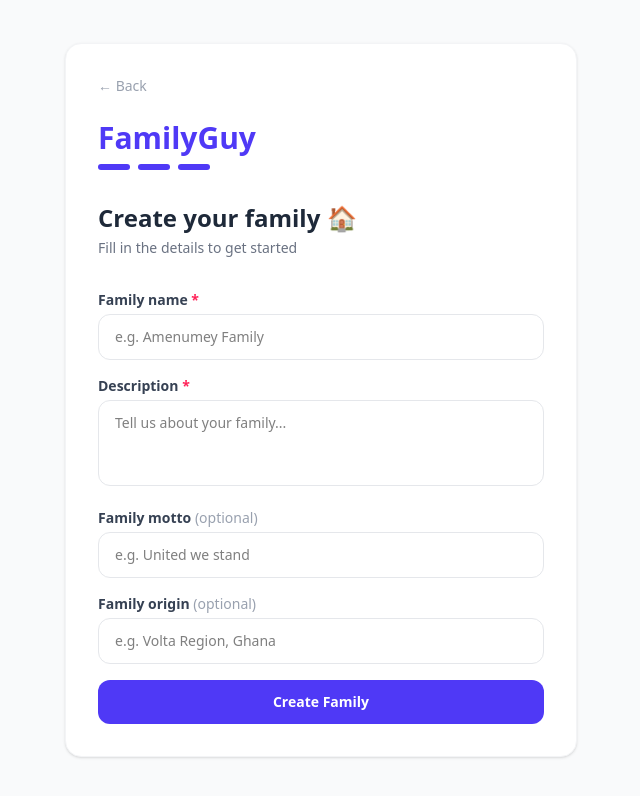
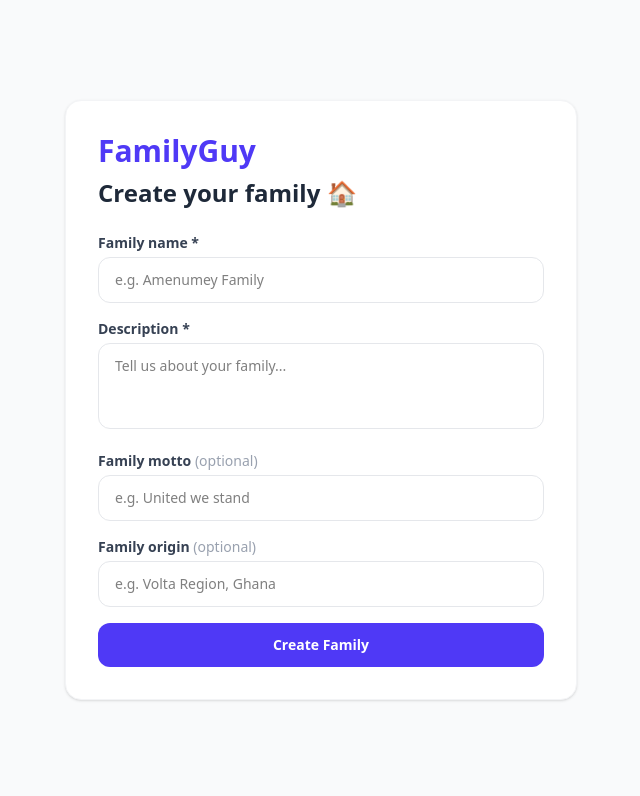
Before and after one commit to KelvinXoese/familygui-ui, a Next.js app in the folder familyguy/: page /onboarding/create-family in a window 1280 px wide. Shown: the top 796 px of the page, without its empty margins (319-959 px from the left). Built offline with nearby package versions, Linux system fonts and the light colour scheme.

Commit message:
familyguy updated

```diff
--- a/familyguy/package.json
+++ b/familyguy/package.json
@@ -10,8 +10,6 @@
   },
   "dependencies": {
     "@prisma/client": "^5.22.0",
-    "@types/bcryptjs": "^2.4.6",
-    "@types/jsonwebtoken": "^9.0.10",
     "@types/nodemailer": "^8.0.0",
     "@types/pg": "^8.20.0",
     "@types/uuid": "^10.0.0",
@@ -28,6 +26,8 @@
   },
   "devDependencies": {
     "@tailwindcss/postcss": "^4",
+    "@types/bcryptjs": "^2.4.6",
+    "@types/jsonwebtoken": "^9.0.10",
     "@types/node": "^20",
     "@types/react": "^19",
     "@types/react-dom": "^19",
--- a/familyguy/src/app/(auth)/onboarding/create-family/page.tsx
+++ b/familyguy/src/app/(auth)/onboarding/create-family/page.tsx
@@ -6,37 +6,27 @@ export default function CreateFamilyPage() {
   const router = useRouter();
   const [loading, setLoading] = useState(false);
   const [error, setError] = useState("");
-  const [form, setForm] = useState({
-    name: "", description: "", motto: "", origin: "",
-  });
-
-  const handleChange = (e: React.ChangeEvent<HTMLInputElement | HTMLTextAreaElement>) => {
-    setForm({ ...form, [e.target.name]: e.target.value });
-    setError("");
-  };
+  const [form, setForm] = useState({ name: "", description: "", motto: "", origin: "" });
 
   const handleSubmit = async (e: React.FormEvent) => {
     e.preventDefault();
     setError("");
     setLoading(true);
-
+    console.log("Submitting...", form);
     try {
       const res = await fetch("/api/families/create", {
         method: "POST",
         headers: { "Content-Type": "application/json" },
         body: JSON.stringify(form),
       });
-
+      console.log("Response status:", res.status);
       const data = await res.json();
-
-      if (!res.ok) {
-        setError(data.error || "Something went wrong");
-        return;
-      }
-
+      console.log("Response data:", data);
+      if (!res.ok) { setError(data.error || "Something went wrong"); return; }
       localStorage.setItem("active_family_id", data.data.family.id);
-      router.push("/complete-profile");
-    } catch {
+      router.push("/dashboard");
+    } catch (err) {
+      console.error("Catch error:", err);
       setError("Something went wrong. Please try again.");
     } finally {
       setLoading(false);
@@ -46,96 +36,27 @@ export default function CreateFamilyPage() {
   return (
     <div className="min-h-screen bg-gray-50 flex items-center justify-center px-4">
       <div className="bg-white w-full max-w-lg rounded-2xl shadow-sm border border-gray-100 p-8">
-
-        <div className="flex items-center gap-3 mb-6">
-          <a href="/onboarding" className="text-gray-400 hover:text-gray-600 transition text-sm">← Back</a>
-        </div>
-
-        <div className="mb-2">
-          <h1 className="text-3xl font-black text-indigo-600">FamilyGuy</h1>
-        </div>
-
-        <div className="flex items-center gap-2 mb-8">
-          <div className="w-8 h-1.5 rounded-full bg-indigo-600" />
-          <div className="w-8 h-1.5 rounded-full bg-indigo-600" />
-          <div className="w-8 h-1.5 rounded-full bg-indigo-600" />
-        </div>
-
-        <div className="mb-8">
-          <h2 className="text-2xl font-bold text-gray-800">Create your family 🏠</h2>
-          <p className="text-gray-500 text-sm mt-1">Fill in the details to get started</p>
-        </div>
-
-        {error && (
-          <div className="bg-rose-50 border border-rose-200 text-rose-600 text-sm px-4 py-3 rounded-xl mb-4">
-            {error}
-          </div>
-        )}
-
+        <h1 className="text-3xl font-black text-indigo-600 mb-2">FamilyGuy</h1>
+        <h2 className="text-2xl font-bold text-gray-800 mb-6">Create your family 🏠</h2>
+        {error && <div className="bg-rose-50 border border-rose-200 text-rose-600 text-sm px-4 py-3 rounded-xl mb-4">{error}</div>}
         <form onSubmit={handleSubmit} className="space-y-4">
           <div>
-            <label className="block text-sm font-semibold text-gray-700 mb-1">
-              Family name <span className="text-rose-500">*</span>
-            </label>
-            <input
-              name="name"
-              type="text"
-              placeholder="e.g. Amenumey Family"
-              value={form.name}
-              onChange={handleChange}
-              required
-              className="w-full px-4 py-3 rounded-xl border border-gray-200 text-sm outline-none focus:border-indigo-500 focus:ring-2 focus:ring-indigo-100 transition"
-            />
+            <label className="block text-sm font-semibold text-gray-700 mb-1">Family name *</label>
+            <input value={form.name} onChange={(e) => setForm({...form, name: e.target.value})} placeholder="e.g. Amenumey Family" required className="w-full px-4 py-3 rounded-xl border border-gray-200 text-sm outline-none focus:border-indigo-500 transition" />
           </div>
-
           <div>
-            <label className="block text-sm font-semibold text-gray-700 mb-1">
-              Description <span className="text-rose-500">*</span>
-            </label>
-            <textarea
-              name="description"
-              placeholder="Tell us about your family..."
-              rows={3}
-              value={form.description}
-              onChange={handleChange}
-              required
-              className="w-full px-4 py-3 rounded-xl border border-gray-200 text-sm outline-none focus:border-indigo-500 focus:ring-2 focus:ring-indigo-100 transition resize-none"
-            />
+            <label className="block text-sm font-semibold text-gray-700 mb-1">Description *</label>
+            <textarea value={form.description} onChange={(e) => setForm({...form, description: e.target.value})} rows={3} placeholder="Tell us about your family..." required className="w-full px-4 py-3 rounded-xl border border-gray-200 text-sm outline-none focus:border-indigo-500 transition resize-none" />
           </div>
-
           <div>
-            <label className="block text-sm font-semibold text-gray-700 mb-1">
-              Family motto <span className="text-gray-400 font-normal">(optional)</span>
-            </label>
-            <input
-              name="motto"
-              type="text"
-              placeholder="e.g. United we stand"
-              value={form.motto}
-              onChange={handleChange}
-              className="w-full px-4 py-3 rounded-xl border border-gray-200 text-sm outline-none focus:border-indigo-500 focus:ring-2 focus:ring-indigo-100 transition"
-            />
+            <label className="block text-sm font-semibold text-gray-700 mb-1">Family motto <span className="text-gray-400 font-normal">(optional)</span></label>
+            <input value={form.motto} onChange={(e) => setForm({...form, motto: e.target.value})} placeholder="e.g. United we stand" className="w-full px-4 py-3 rounded-xl border border-gray-200 text-sm outline-none focus:border-indigo-500 transition" />
           </div>
-
           <div>
-            <label className="block text-sm font-semibold text-gray-700 mb-1">
-              Family origin <span className="text-gray-400 font-normal">(optional)</span>
-            </label>
-            <input
-              name="origin"
-              type="text"
-              placeholder="e.g. Volta Region, Ghana"
-              value={form.origin}
-              onChange={handleChange}
-              className="w-full px-4 py-3 rounded-xl border border-gray-200 text-sm outline-none focus:border-indigo-500 focus:ring-2 focus:ring-indigo-100 transition"
-            />
+            <label className="block text-sm font-semibold text-gray-700 mb-1">Family origin <span className="text-gray-400 font-normal">(optional)</span></label>
+            <input value={form.origin} onChange={(e) => setForm({...form, origin: e.target.value})} placeholder="e.g. Volta Region, Ghana" className="w-full px-4 py-3 rounded-xl border border-gray-200 text-sm outline-none focus:border-indigo-500 transition" />
           </div>
-
-          <button
-            type="submit"
-            disabled={loading}
-            className="w-full py-3 bg-indigo-600 hover:bg-indigo-700 disabled:opacity-60 text-white font-bold rounded-xl transition text-sm"
-          >
+          <button type="submit" disabled={loading} className="w-full py-3 bg-indigo-600 hover:bg-indigo-700 disabled:opacity-60 text-white font-bold rounded-xl transition text-sm">
             {loading ? "Creating family..." : "Create Family"}
           </button>
         </form>
--- a/familyguy/src/app/api/auth/register/route.ts
+++ b/familyguy/src/app/api/auth/register/route.ts
@@ -8,11 +8,13 @@ export async function POST(request: Request) {
   try {
     const body = await request.json();
 
+
     // Validate input
     const validation = registerSchema.safeParse(body);
     if (!validation.success) {
-      return errorResponse(validation.error.errors[0].message, 400);
-    }
+  const msg = validation.error?.errors?.[0]?.message ?? "Invalid input";
+  return errorResponse(msg, 400);
+}
 
     const { firstName, lastName, email, phone, password } = validation.data;
 
--- a/familyguy/src/app/api/families/create/route.ts
+++ b/familyguy/src/app/api/families/create/route.ts
@@ -54,7 +54,10 @@ export async function POST(request: Request) {
 
     return successResponse({ family }, 201);
   } catch (error) {
-    console.error("Create family error:", error);
-    return errorResponse("Something went wrong", 500);
+  console.error("Create family error:", JSON.stringify(error, null, 2));
+  if (error instanceof Error) {
+    console.error("Message:", error.message);
   }
+  return errorResponse("Something went wrong", 500);
 }
+}
--- a/familyguy/src/lib/auth.ts
+++ b/familyguy/src/lib/auth.ts
@@ -34,8 +34,8 @@ export function generateOTP(): string {
   return Math.floor(100000 + Math.random() * 900000).toString();
 }
 
-export function generateInviteCode(familyName: string): string {
-  const prefix = familyName.slice(0, 3).toUpperCase();
-  const random = Math.floor(10000 + Math.random() * 90000);
-  return `${prefix}-${random}`;
+export function generateInviteCode(name: string): string {
+  const prefix = name.slice(0, 3).toUpperCase().replace(/[^A-Z]/g, "X");
+  const suffix = Math.random().toString(36).substring(2, 7).toUpperCase();
+  return `${prefix}-${suffix}`;
 }
--- a/familyguy/src/lib/validators.ts
+++ b/familyguy/src/lib/validators.ts
@@ -5,11 +5,7 @@ export const registerSchema = z.object({
   lastName: z.string().min(2, "Last name must be at least 2 characters"),
   email: z.string().email("Invalid email address"),
   phone: z.string().min(10, "Invalid phone number").optional(),
-  password: z
-    .string()
-    .min(8, "Password must be at least 8 characters")
-    .regex(/[A-Z]/, "Password must contain at least one uppercase letter")
-    .regex(/[0-9]/, "Password must contain at least one number"),
+  password: z.string().min(6, "Password must be at least 6 characters"),
 });
 
 export const loginSchema = z.object({
```
Also changed, not shown: 1 other file (tests, documents, lock files or other folders).
